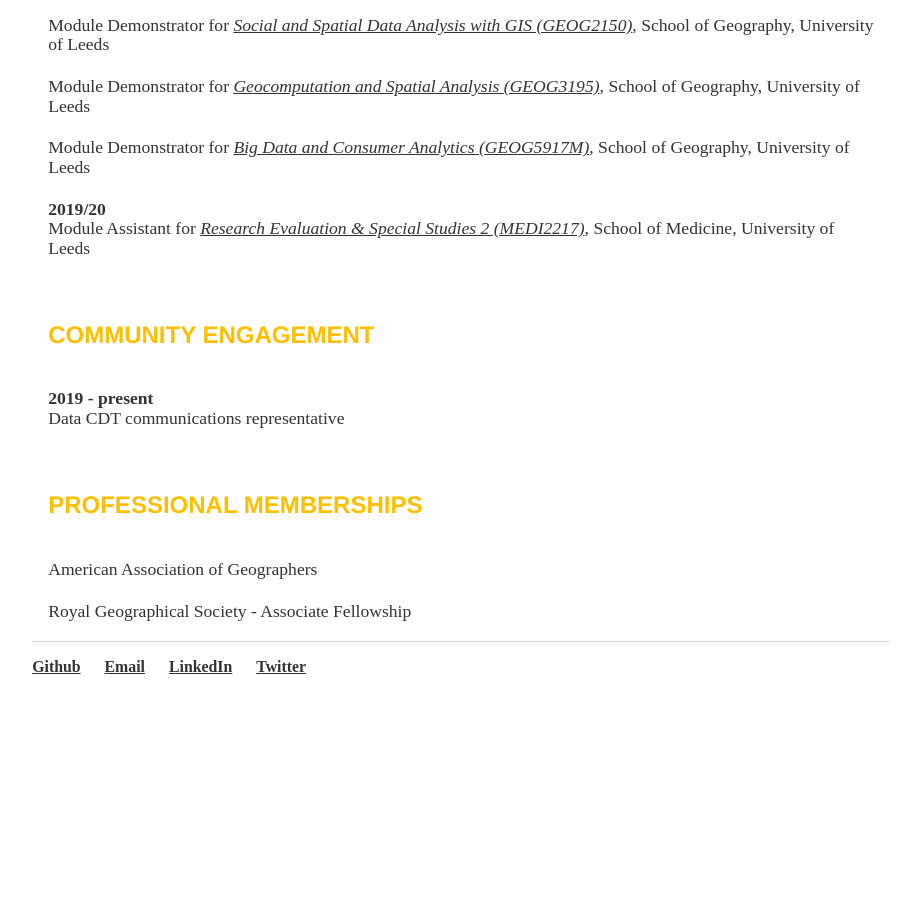
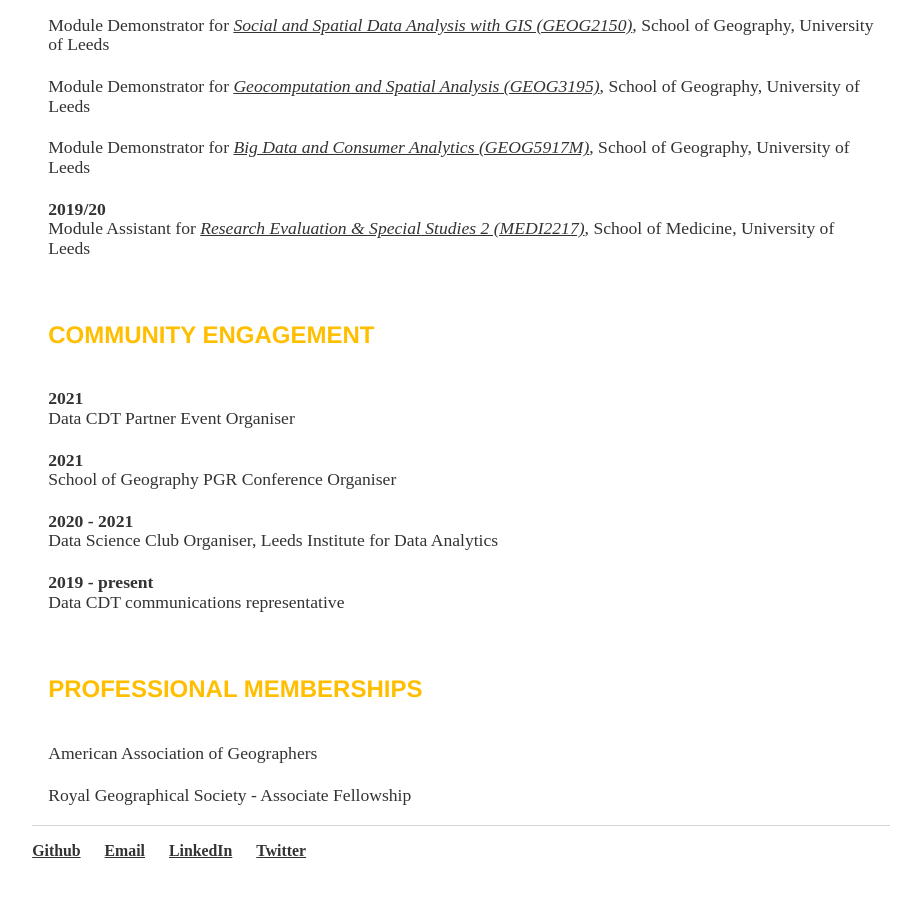
Before and after one commit to lena-kilian/lena-kilian.github.io, a Jekyll site: the page built from cv/index.md, in a window 1280 px wide and 900 px high, scrolled down 2100 px. Shown: the top 897 px of the window, without its empty margins (179-1100 px from the left). Built offline with Jekyll 4.4.1, drawn with Linux system fonts in a browser that asks for light colours; our own code applies the rules of GitHub Pages for plain Markdown files; before the commit the page ends 2816 px from its top, so only the background shows below that.

Commit message:
Update index.md

```diff
--- a/cv/index.md
+++ b/cv/index.md
@@ -85,6 +85,14 @@ Module Assistant for *[Research Evaluation & Special Studies 2 (MEDI2217)](http:
 
 
 ### COMMUNITY ENGAGEMENT
+**2021**<br/>
+Data CDT Partner Event Organiser
+
+**2021**<br/>
+School of Geography PGR Conference Organiser
+
+**2020 - 2021**<br/>
+Data Science Club Organiser, Leeds Institute for Data Analytics
 
 **2019 - present**<br/>
 Data CDT communications representative
```
